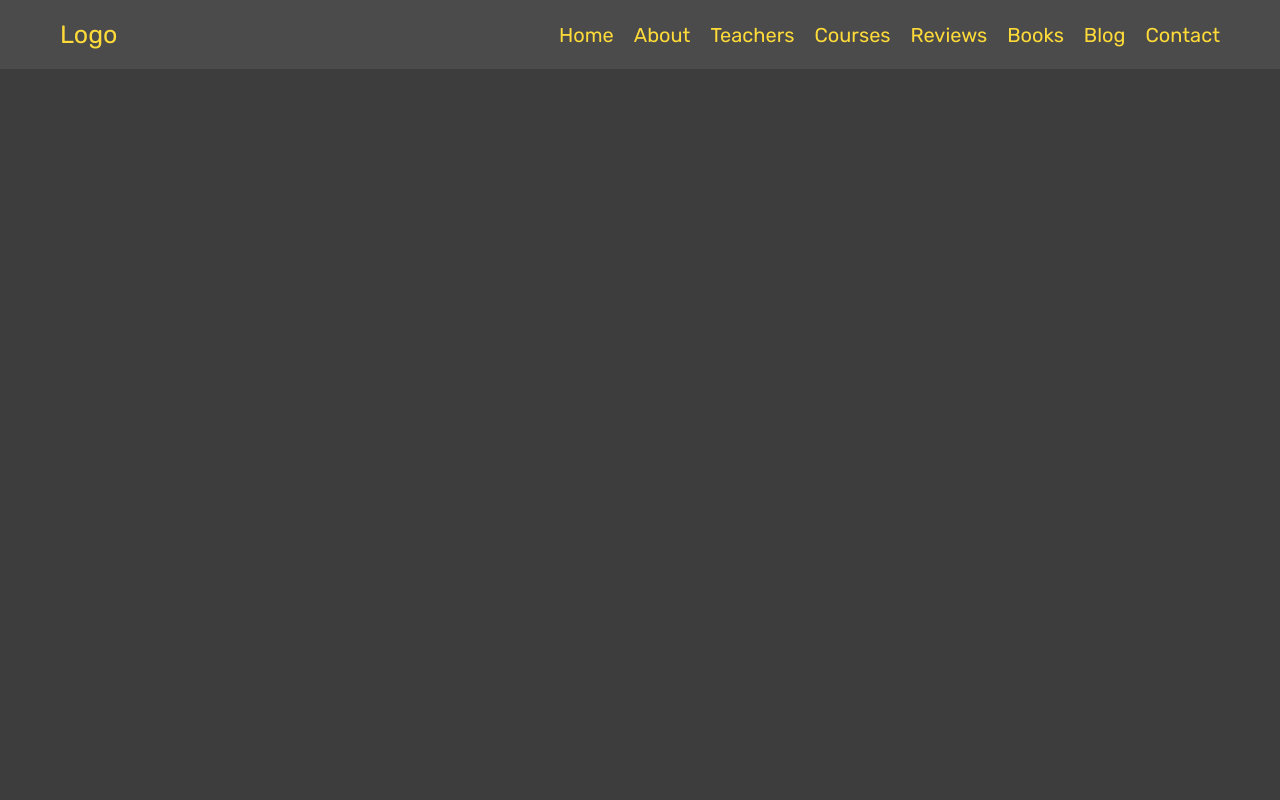
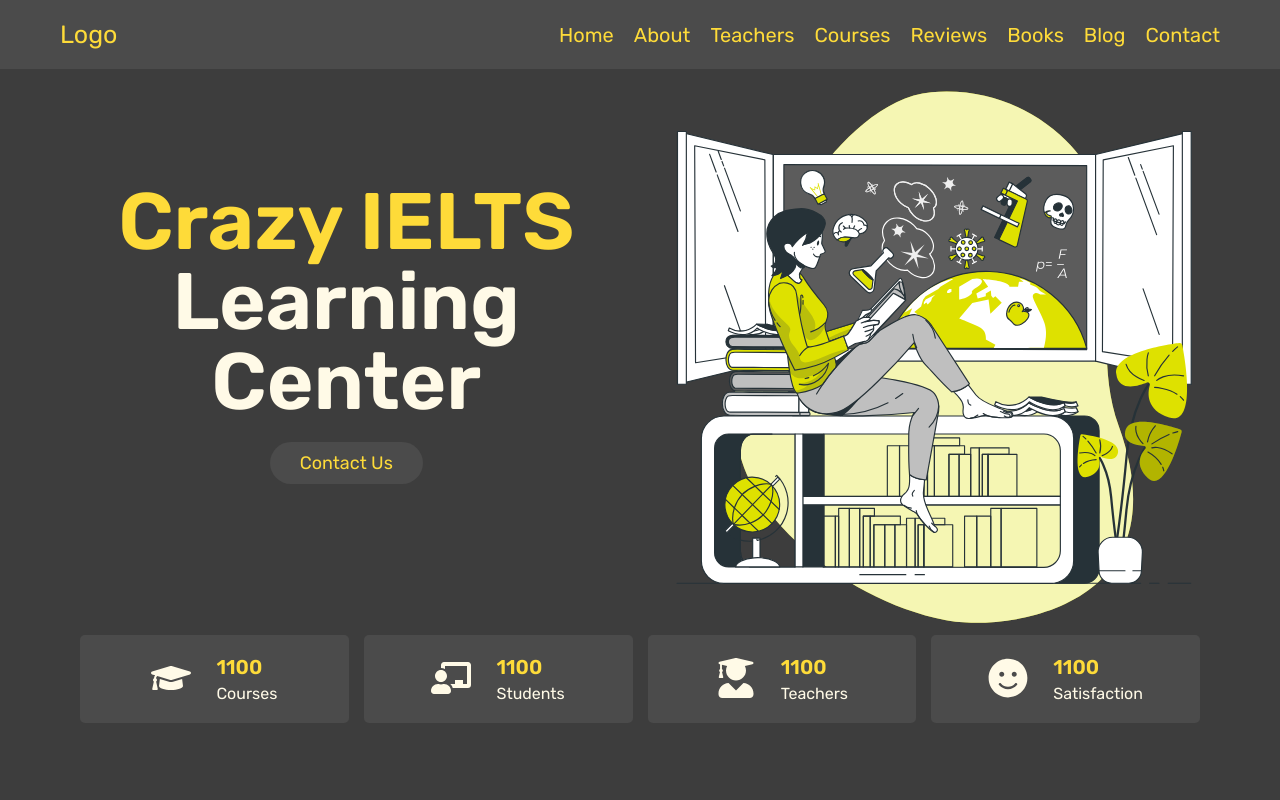
Before and after one commit to JakhongirAlijonov/crazy-ielts, a React (Create React App) app: page / in a window 1280 px wide. Shown: the top 800 px of the page. Built offline with nearby package versions, Linux system fonts and the light colour scheme.

Commit message:
some fixes

```diff
--- a/src/App.css
+++ b/src/App.css
@@ -75,3 +75,89 @@
     background-color: var(--primary-text);
     color:var(--primary-bg);
  }
+
+
+.home{
+   margin-top: 5rem;
+}
+
+.home .row{
+   display: flex;
+   align-items: center;
+   flex-wrap: wrap-reverse;
+   gap:1.5rem;
+}
+
+.home .row .content{
+   flex:1 1 40rem;
+   text-align: center;
+}
+
+.home .row .image{
+   flex:1 1 40rem;
+   width: 52.5rem;
+   height: 52.5rem;
+
+}
+
+.home .row .image img{
+   width: 100%;
+}
+
+.home-title{
+   margin-bottom: 1rem;
+   font-size: 8rem;
+   color:var(--primary-text);
+   line-height: 1;
+}
+
+.home-span{
+   color:var(--secondary-text);
+}
+
+
+.count .box-container{
+   display: grid;
+   grid-template-columns: repeat(auto-fit, minmax(200px, 1fr));
+   gap:15px;
+   align-items: flex-start;
+   margin-top: 2rem;
+}
+
+.count .box-container .box{
+   background-color: var(--secondary-bg);
+   border-radius: .5rem;
+   padding:20px;
+   display: flex;
+   align-items: center;
+   justify-content: center;
+   gap:25px;
+}
+
+.count .box-container .box i{
+   font-size: 5rem;
+   color:var(--secondary-text);
+}
+
+.count .box-container .box .content h3{
+   font-size: 20px;
+   color:var(--primary-text);
+   margin-bottom: .5rem;
+}
+
+.count .box-container .box .content p{
+   font-size: 16px;
+   color:var(--secondary-text);
+}
+
+.icon-box{
+   width: 4rem;
+   height: 4rem;
+   color: var(--secondary-text);
+}
+
+.quote{
+   color: var(--primary-text);
+   font-size: 2.4rem;
+   margin: 0;
+}
--- a/src/App.js
+++ b/src/App.js
@@ -19,7 +19,7 @@
       <Router>
         <Navbar />
         <Routes>
-          <Route exact path={"/home"} element={<Home/>}/>
+          <Route exact path={"/"} element={<Home/>}/>
           <Route path="/about" element={<About />} />
           <Route path="/teachers" element={<Teachers />} />
           <Route path="/courses" element={<Courses />} />
--- a/src/components/Navbar/index.jsx
+++ b/src/components/Navbar/index.jsx
@@ -5,9 +5,9 @@
     <div>
       <header className="header">
         <section className="flex">
-          <Link className="logo" to="/home">Logo</Link>
+          <Link className="logo" to="/">Logo</Link>
           <nav className="nav">
-            <Link to="/home">Home</Link>
+            <Link to="/">Home</Link>
             <Link to="/about">About</Link>
             <Link to="/teachers">Teachers</Link>
             <Link to="/courses">Courses</Link>
--- a/src/pages/Reviews/index.jsx
+++ b/src/pages/Reviews/index.jsx
@@ -1,7 +1,17 @@
 import './Style.css'
 function Reviews() {
   return (
-    <div>Reviews</div>
+
+<section class="reviews" id="reviews">
+
+<h1 class="heading"> student's <span>reviews</span></h1>
+
+<div class="swiper reviews-slider">
+
+</div>
+
+</section>
+
   )
 }
 
```
